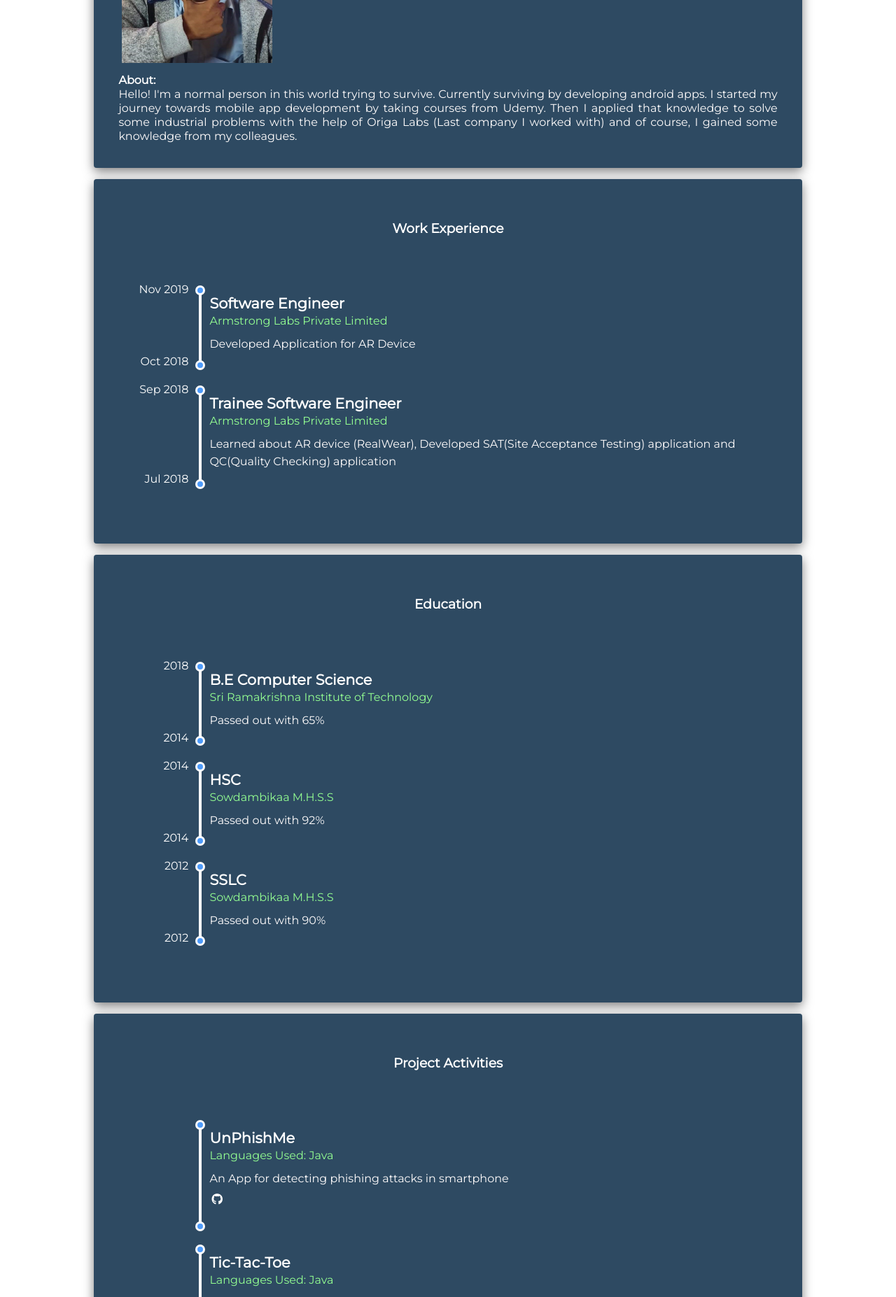
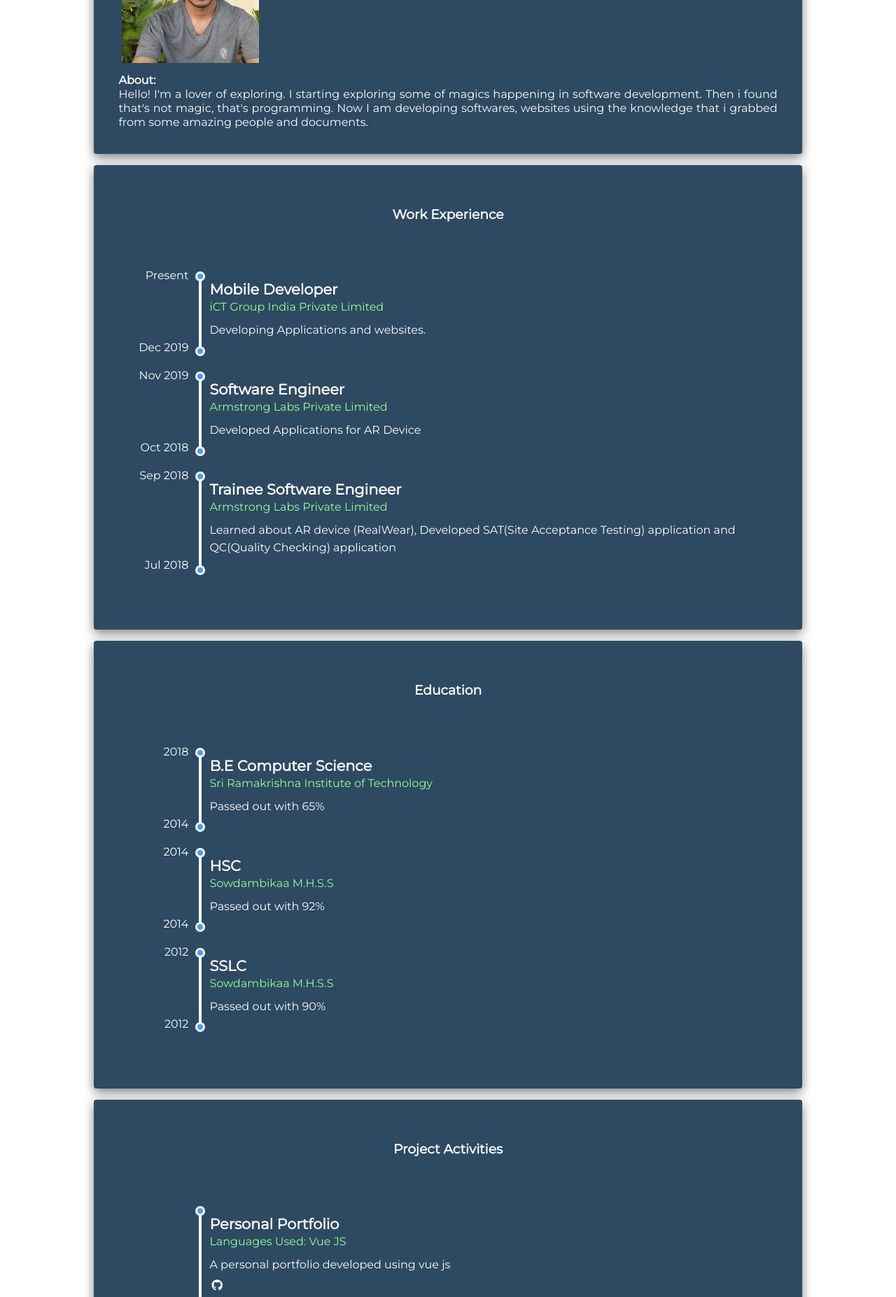
Before and after one commit to Dinesh41/vuePortfolio, a Vue app: page / in a window 1280 px wide. Shown: the part 280-2134 px from the top of the page at 70% size. Built offline with nearby package versions, Linux system fonts and the light colour scheme.

Commit message:
Information updated

```diff
--- a/src/components/HomePage.vue
+++ b/src/components/HomePage.vue
@@ -24,18 +24,16 @@
           nav_link: '#knowledge'
         }
       ]"
-    >
-    </nav-bar>
+    ></nav-bar>
     <profile
       id="profile"
       name="Dinesh.S"
       designation="Software Developer"
       description="Hello!
-      I'm a normal person in this world trying to survive.
-      Currently surviving by developing android apps.
-       I started my journey towards mobile app development by taking courses from Udemy.
-       Then I applied that knowledge to solve some industrial problems with the help of Origa Labs (Last company I worked with) and of course,
-       I gained some knowledge from my colleagues."
+      I'm a lover of exploring.
+      I starting exploring some of magics happening in software development.
+      Then i found that's not magic, that's programming.
+      Now I am developing  softwares, websites using the knowledge that i grabbed from some amazing people and documents."
       phone="+91 8778839742"
       email="dineshsaratha8@gmail.com"
     ></profile>
@@ -44,12 +42,21 @@
       title="Work Experience"
       :timeline_data="[
         {
+          yearStart: 'Dec 2019',
+          yearEnd: 'Present',
+          data: [
+            'Mobile Developer',
+            'iCT Group India Private Limited',
+            'Developing Applications and websites.'
+          ]
+        },
+        {
           yearStart: 'Oct 2018',
           yearEnd: 'Nov 2019',
           data: [
             'Software Engineer',
             'Armstrong Labs Private Limited',
-            'Developed Application for AR Device'
+            'Developed Applications for AR Device'
           ]
         },
         {
@@ -93,6 +100,18 @@
       id="projects"
       title="Project Activities"
       :timeline_data="[
+        {
+          yearStart: '',
+          yearEnd: '',
+          data: [
+            'Personal Portfolio',
+            'Languages Used: Vue JS',
+            'A personal portfolio developed using vue js'
+          ],
+          footer: {
+            github: 'https://github.com/Dinesh41/vuePortfolio'
+          }
+        },
         {
           yearStart: '',
           yearEnd: '',
--- /dev/null
+++ b/vue.config.js
@@ -0,0 +1,3 @@
+module.exports = {
+  publicPath: ""
+};
```
Also changed, not shown: src/assets/profile.jpg.
